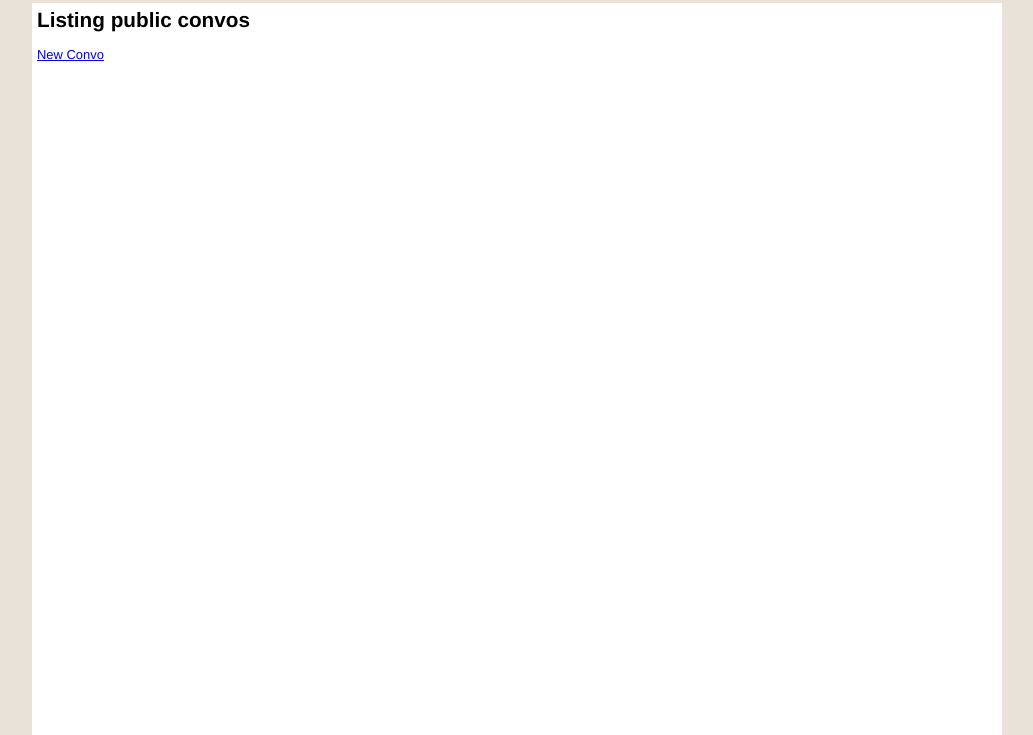
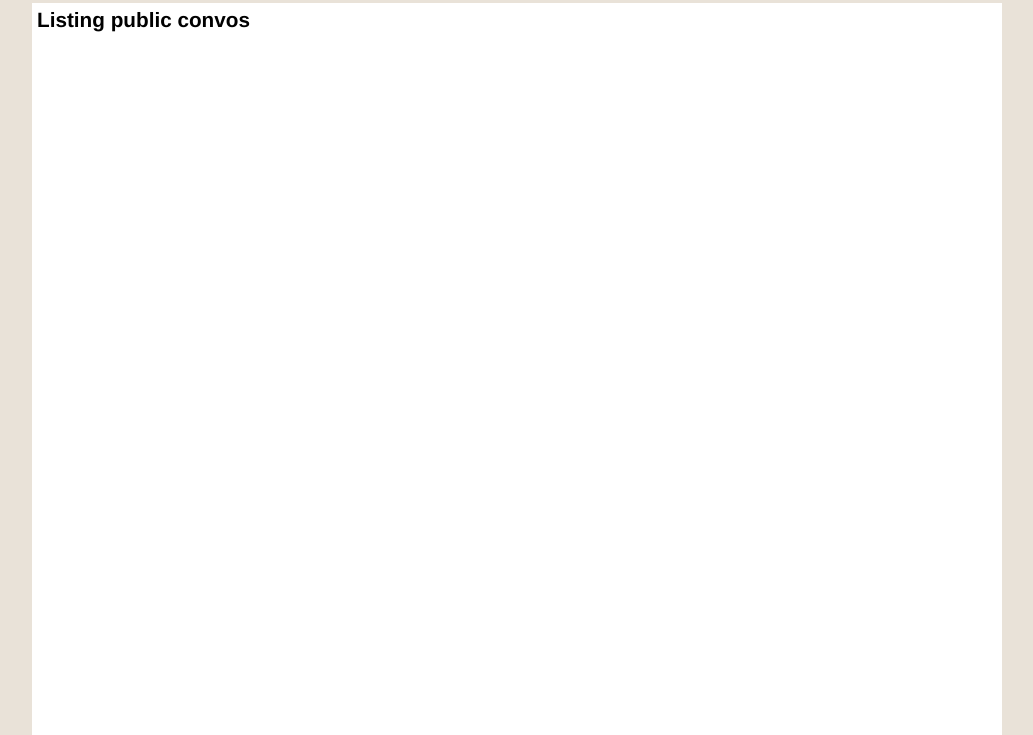
Before and after one commit to echowaves/echowaves.socialgroupchat, a Rails app: page /convos in a window 1280 px wide. Shown: the part 36-771 px from the top of the page, without its empty margins (123-1156 px from the left). Run offline with Rails 7, Linux system fonts and the light colour scheme; data that the repository does not hold is empty; parts of the project's set-up code (start-up, migrations or seed data) failed here and were passed over; some libraries are stand-ins or nearby versions.

Commit message:
removed the new convo link from the convos view

```diff
--- a/app/views/convos/index.html.erb
+++ b/app/views/convos/index.html.erb
@@ -8,7 +8,3 @@
 <% end %>
 </table>
 <%= will_paginate @convos %>
-
-<br />
-
-<%= link_to 'New Convo', new_convo_path %>
```
